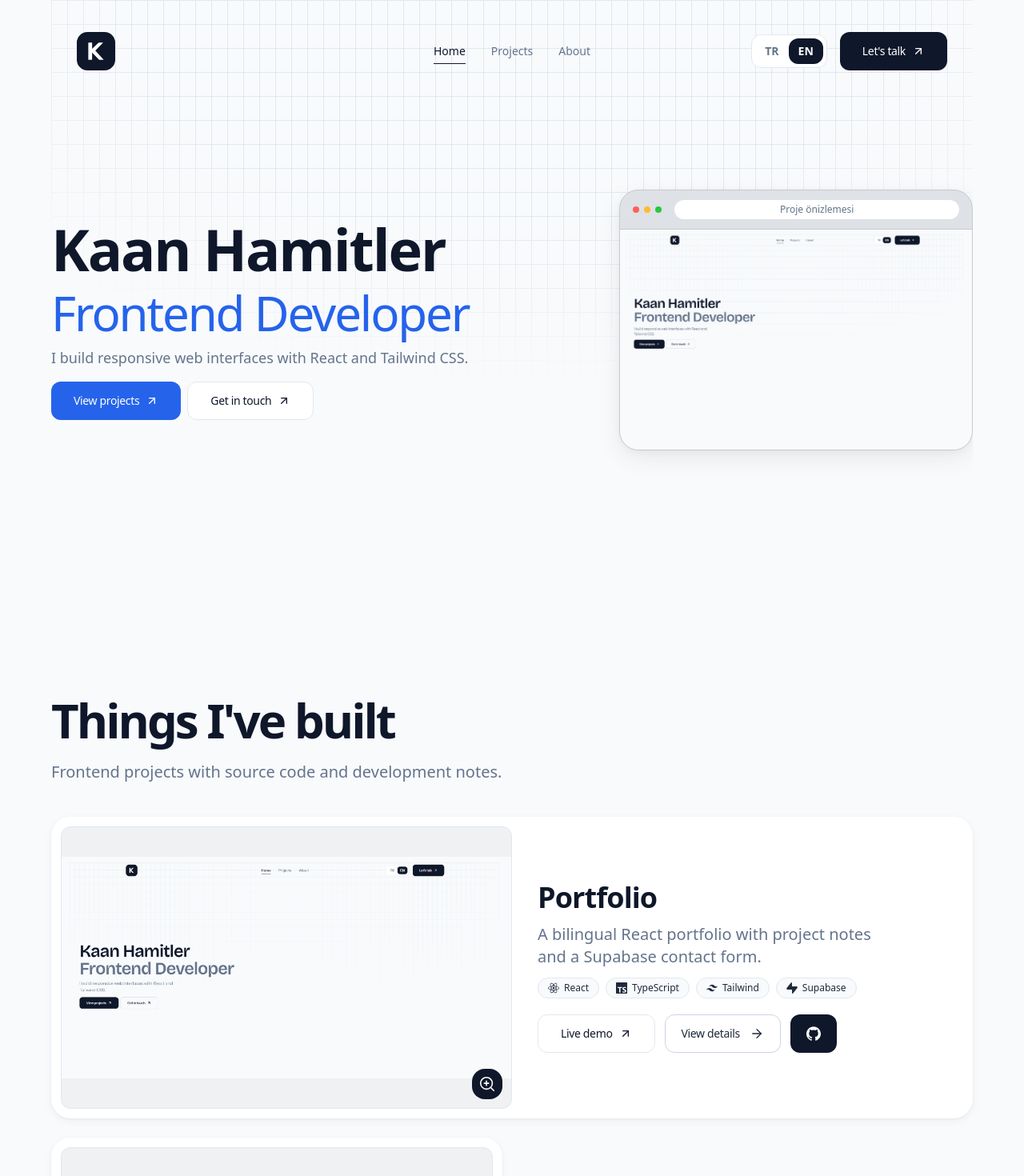
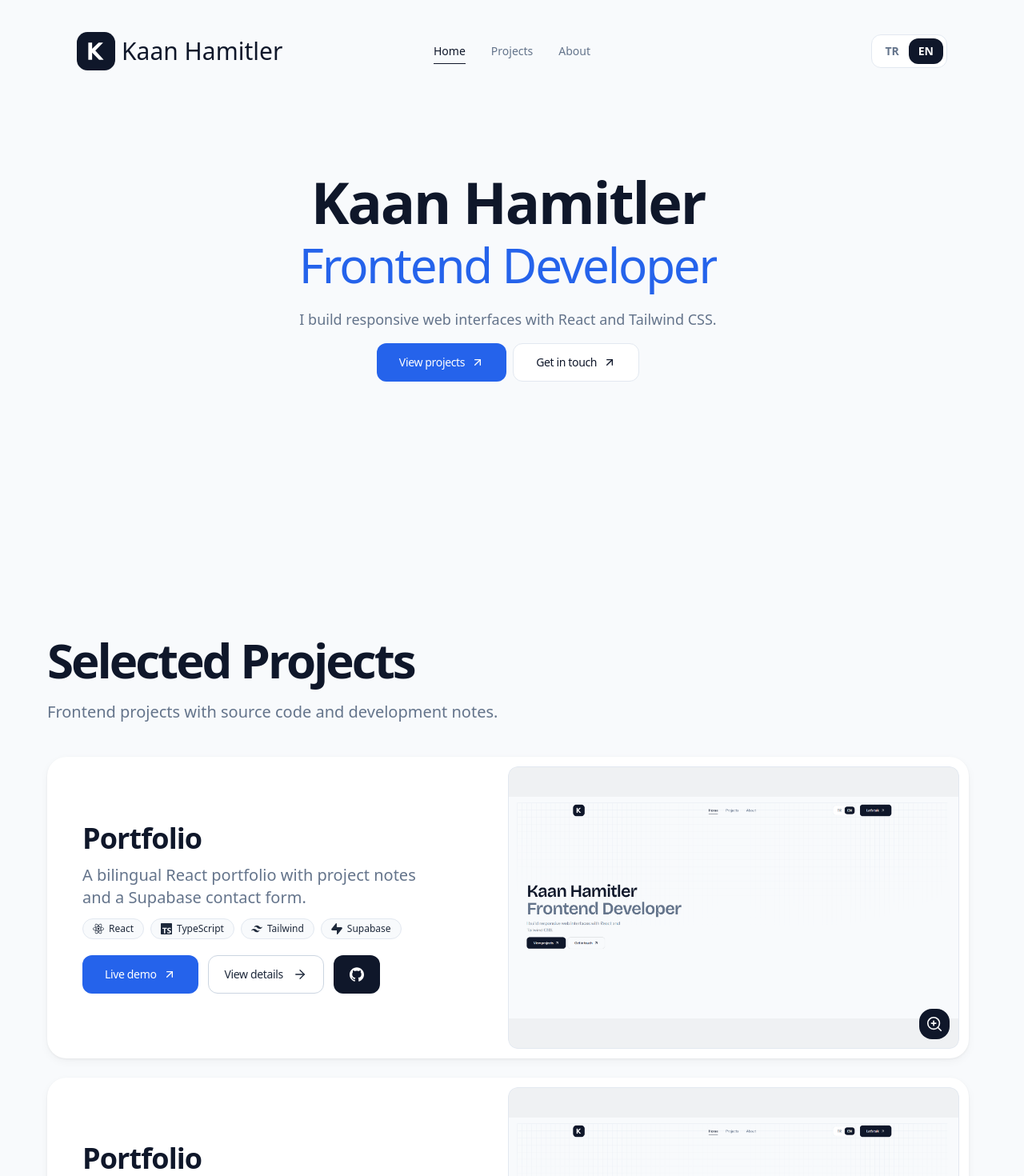
Before and after one commit to Kaan-Developer/Portfolio, a React (Vite) app: page / in a window 1280 px wide. Shown: the top 1470 px of the page at 80% size. Built offline with nearby package versions, Linux system fonts and the light colour scheme.

Commit message:
feat: add page animations and update portfolio layout

```diff
--- a/src/components/sections/Hero.tsx
+++ b/src/components/sections/Hero.tsx
@@ -1,32 +1,68 @@
+import { motion, useReducedMotion } from "motion/react";
+import type { Variants } from "motion/react";
+
 import { useSite } from "../../hooks/useSite";
 import Button from "../ui/Button";
-import Pattern from "../ui/Pattern";
-import Reveal from "../ui/Reveal";
-import Heroİmage from "../../assets/images/portfolioHero.png";
+
+const content: Variants = {
+  hidden: {},
+  visible: {
+    transition: {
+      delayChildren: 0.2,
+      staggerChildren: 0.12,
+    },
+  },
+};
+
+const item: Variants = {
+  hidden: { opacity: 0, y: 36 },
+  visible: {
+    opacity: 1,
+    y: 0,
+    transition: {
+      duration: 0.75,
+      ease: [0.22, 1, 0.36, 1],
+    },
+  },
+};
 
 const Hero = () => {
   const site = useSite();
+  const reduce = useReducedMotion();
 
   return (
     <section
       id="home"
-      className="grid w-full grid-cols-1 items-center lg:grid-cols-[minmax(0,3fr)_minmax(0,2fr)] relative min-h-screen gap-10 lg:gap-12 overflow-hidden"
+      className="flex relative mt-24 mb-20 grid w-full items-center gap-10 overflow-hidden py-30 lg:gap-12"
     >
-      <Pattern />
+      <motion.div
+        variants={content}
+        initial={reduce ? false : "hidden"}
+        animate="visible"
+        className="relative z-10 flex flex-col items-center justify-center gap-4"
+      >
+        <h1 className="text-5xl font-semibold leading-[1.02] tracking-[-0.03em] text-black lg:text-7xl">
+          <span className="block overflow-hidden pb-2 text-center">
+            <motion.span variants={item} className="block">
+              {site.name}
+            </motion.span>
+          </span>
 
-      <Reveal className="relative z-10 flex flex-col items-start justify-center gap-4">
-        <div className="flex flex-col gap-3">
-          <h1 className="text-5xl font-semibold leading-[1.02] tracking-[-0.03em] text-black lg:text-7xl">
-            {site.name}
-            <p className="mt-3 text-4xl font-medium text-primary lg:text-6xl">{site.role}</p>
-          </h1>
+          <span className="mt-1 block overflow-hidden pb-2 text-4xl font-medium text-primary lg:text-6xl">
+            <motion.span variants={item} className="block">
+              {site.role}
+            </motion.span>
+          </span>
+        </h1>
 
-          <p className="text-base text-muted md:text-lg">
-            {site.littleDesc}
-          </p>
-        </div>
+        <motion.p
+          variants={item}
+          className="text-base text-muted md:text-lg"
+        >
+          {site.littleDesc}
+        </motion.p>
 
-        <div className="flex flex-row md:flex-row gap-2">
+        <motion.div variants={item} className="flex flex-wrap gap-2">
           <Button arrow link="#projects" variant="blue">
             {site.buttons.projectBtn}
           </Button>
@@ -34,49 +70,20 @@ const Hero = () => {
           <Button arrow link="#contact" variant="outline">
             {site.buttons.contactBtn}
           </Button>
-        </div>
-      </Reveal>
+        </motion.div>
+      </motion.div>
 
-      <div className="relative z-10">
-        <figure
-  className="
-    min-w-0 w-full overflow-hidden
-    rounded-2xl border border-[#c7c9cc]
-    bg-[#dee1e6] shadow-medium
-  "
->
-  {/* Dekoratif tarayıcı çubuğu */}
-  <div
-    aria-hidden="true"
-    className="
-      flex items-center gap-4
-      border-b border-[#c7c9cc] px-4 py-3
-    "
-  >
-    <div className="flex shrink-0 gap-1.5">
-      <span className="size-2 rounded-full bg-[#ff5f57]" />
-      <span className="size-2 rounded-full bg-[#febc2e]" />
-      <span className="size-2 rounded-full bg-[#28c840]" />
-    </div>
-
-    <span
-      className="
-        min-w-0 flex-1 truncate rounded-md
-        bg-white px-3 py-1 text-center text-xs text-muted
-      "
-    >
-      Proje önizlemesi
-    </span>
-  </div>
-
-  {/* Gerçek projenin ekran görüntüsü */}
-  <img
-    src={Heroİmage}
-    alt="Öne çıkan projenin masaüstü arayüzü"
-    className="aspect-[16/10] w-full bg-bg object-contain object-top"
-  />
-</figure>
-      </div>
+      <motion.div
+        initial={reduce ? false : { opacity: 0, y: 48, scale: 0.96 }}
+        animate={{ opacity: 1, y: 0, scale: 1 }}
+        transition={{
+          duration: reduce ? 0 : 0.9,
+          delay: reduce ? 0 : 0.35,
+          ease: [0.22, 1, 0.36, 1],
+        }}
+        className="relative z-10"
+      >
+      </motion.div>
     </section>
   );
 };
--- a/src/components/sections/Projects.tsx
+++ b/src/components/sections/Projects.tsx
@@ -28,35 +28,24 @@ const Projects = ({ hideDetails = false }: projectBtnType) => {
         </p>
       </Reveal>
 
-      <div className="grid grid-cols-1 lg:grid-cols-2 gap-6">
-        {projects.slice(0,3).map((project, index) => {
-          const isFeatured = index === 0;
+      <div className="grid grid-cols-1 gap-6">
+        {projects.map((project, index) => {
 
           return (
             <Reveal
               key={project.slug}
-              className={`min-w-0 w-full ${isFeatured ? "lg:col-span-2" : ""}`}
+              delay={index * 0.08}
+              className="min-w-0 w-full"
             >
-              <article className={`grid h-full rounded-2xl
-                bg-white p-3 shadow-soft ${
-                  isFeatured ? "lg:grid-cols-2" : ""
-                }`}>
-                <div className="relative self-center">
-                  <img
-                    draggable={false}
-                    src={project.image}
-                    alt={project.title}
-                    className="aspect-[16/10] w-full rounded-md border border-border bg-muted/10 object-contain"
-                  />
+              <article
+  className="group grid h-full rounded-2xl transition-transform duration-300 motion-safe:hover:-translate-y-1.5
+    bg-white p-3 shadow-soft lg:grid-cols-2"
+>
 
-                  {project.image && (
-                    <Zoom src={project.image} alt={project.title} />
-                  )}
-                </div>
+                <div
+                  className="flex min-w-0 flex-col justify-center gap-3 p-3 pt-5 lg:p-8"
 
-                <div className={`flex min-w-0 flex-col justify-center gap-3 p-3 pt-5 ${
-                  isFeatured ? "lg:p-8" : ""
-                }`}>
+                >
                   <div className="flex flex-wrap gap-2 items-center justify-between">
                     <h3 className="text-balance text-2xl lg:text-4xl font-bold tracking-tight">
                       {project.title}
@@ -95,7 +84,7 @@ const Projects = ({ hideDetails = false }: projectBtnType) => {
                         arrow
                         link={project.live}
                         target="_blank"
-                        variant="outline"
+                        variant="blue"
                       >
                         {site.buttons.liveDemoBtn}
                       </Button>
@@ -126,6 +115,20 @@ const Projects = ({ hideDetails = false }: projectBtnType) => {
                     ></Button>
                   </div>
                 </div>
+
+                  <div className="relative self-center overflow-hidden rounded-md">
+
+                  {project.image && (
+                    <Zoom src={project.image} alt={project.title} />
+                  )}
+
+                                    <img
+                    draggable={false}
+                    src={project.image}
+                    alt={project.title}
+                    className="aspect-[16/10] w-full rounded-md border border-border bg-muted/10 object-contain transition-transform duration-500 motion-safe:group-hover:scale-[1.025]"
+                  />
+                </div>
               </article>
             </Reveal>
           );
--- /dev/null
+++ b/src/components/ui/Intro.tsx
@@ -0,0 +1,75 @@
+import { useEffect } from "react";
+import { animate, motion, useMotionValue, useTransform } from "motion/react";
+import { useSite } from "../../hooks/useSite";
+
+type IntroProps = {
+  leaving: boolean;
+  onReveal: () => void;
+  onComplete: () => void;
+};
+
+const Intro = ({ leaving, onReveal, onComplete }: IntroProps) => {
+  const site = useSite();
+  const progress = useMotionValue(0);
+  const counter = useTransform(progress, (value) =>
+    String(Math.round(value)).padStart(2, "0"),
+  );
+
+  useEffect(() => {
+    const animation = animate(progress, 100, {
+      duration: 1.2,
+      ease: "easeInOut",
+      onComplete: onReveal,
+    });
+
+    return () => animation.stop();
+  }, [progress, onReveal]);
+
+  return (
+    <motion.div
+      data-intro
+      aria-hidden="true"
+      initial={{ y: 0 }}
+      animate={{ y: leaving ? "-100%" : 0 }}
+      transition={{ duration: 0.75, ease: [0.76, 0, 0.24, 1] }}
+      onAnimationComplete={() => {
+        if (leaving) onComplete();
+      }}
+      className="fixed inset-0 z-[100] flex flex-col justify-between bg-[#000000] p-6 text-white sm:p-12"
+    >
+      <div className="flex justify-between text-xs uppercase tracking-[0.18em]">
+        <span>Portfolio</span>
+        <span>{new Date().getFullYear()}</span>
+      </div>
+
+      <div className="font-display text-[clamp(3.5rem,14vw,11rem)] font-medium leading-[0.95] tracking-[-0.06em]">
+        {site.name.split(" ").map((word, index) => (
+          <span key={word + index} className="block overflow-hidden pb-2">
+            <motion.span
+              className="block"
+              initial={{ y: "110%" }}
+              animate={{ y: 0 }}
+              transition={{
+                duration: 0.65,
+                delay: index * 0.09,
+                ease: [0.22, 1, 0.36, 1],
+              }}
+            >
+              {word}
+            </motion.span>
+          </span>
+        ))}
+      </div>
+
+      <div className="flex items-end justify-between gap-4">
+        <span className="text-sm">{site.role}</span>
+
+        <motion.span className="font-display text-6xl leading-none tabular-nums sm:text-8xl">
+          {counter}
+        </motion.span>
+      </div>
+    </motion.div>
+  );
+};
+
+export default Intro;
--- a/src/components/ui/Navbar.tsx
+++ b/src/components/ui/Navbar.tsx
@@ -7,10 +7,11 @@ import Language from "./Language";
 import { useMenuStore } from "../../store/menu";
 
 import { Menu, X } from "lucide-react";
-import Button from "./Button";
+import { motion, useReducedMotion } from "motion/react";
 
 export const Navbar = () => {
   const site = useSite();
+  const reduce = useReducedMotion();
 
   const { isOpen, toggle } = useMenuStore();
   const [isScrolled, setIsScrolled] = useState(false);
@@ -34,13 +35,20 @@ export const Navbar = () => {
 
   return (
     <>
-      <header
-        className={`
+    <motion.header
+  initial={reduce ? false : { opacity: 0, y: -18 }}
+  animate={{ opacity: 1, y: 0 }}
+  transition={{
+    duration: reduce ? 0 : 0.6,
+    delay: reduce ? 0 : 0.2,
+  }}
+  className="
     fixed top-5 md:top-6 left-1/2 z-50 isolate
-    flex h-20 w-[calc(100%-3rem)] max-w-6xl -translate-x-1/2 items-center justify-between
+    flex h-20 w-[calc(100%-3rem)] max-w-6xl
+    -translate-x-1/2 items-center justify-between
     rounded-2xl px-4 sm:px-6 lg:px-8
-  `}
-      >
+  "
+>
         <div
           aria-hidden={true}
           className={`pointer-events-none absolute inset-0 -z-10 rounded-2xl border
@@ -54,14 +62,11 @@ export const Navbar = () => {
         <a
           href="#home"
           aria-label={site.accessibility.home}
-          className="flex select-none shrink-0 text-black transition-opacity hover:opacity-80"
+          className="flex items-center gap-2 select-none shrink-0 text-black transition-opacity hover:opacity-80"
         >
           <LogoMark className="h-12 w-auto" />
+          <span className="text-2xl md:text-3xl font-medium">{site.name}</span>
         </a>
-
-        <div className="hidden lg:flex items-center">
-          <Ul />
-        </div>
 
         <div className="flex lg:hidden">
           <button
@@ -84,7 +89,7 @@ export const Navbar = () => {
           id="mobile-menu"
           aria-hidden={!isOpen}
           inert={!isOpen}
-          className={`absolute top-[calc(100%+0.75rem)] right-0 left-0 flex flex-col gap-4 rounded-2xl bg-white/95 backdrop-blur-md p-6 shadow-medium lg:hidden border border-black/5 transition-[opacity,translate,visibility] duration-200 ease-out motion-reduce:transition-none ${
+          className={`absolute top-[calc(100%+0.75rem)] right-0 left-0 flex flex-col gap-4 rounded-2xl bg-white/95 backdrop-blur-md p-6 shadow-medium lg:hidden border border-black/5 transition-[opacity,translate,visibility] duration-200 ease-out motion-reduce:transition-none lg:hidden ${
             isOpen
               ? "visible opacity-100 translate-y-0"
               : "invisible opacity-0 -translate-y-2 pointer-events-none"
@@ -94,22 +99,13 @@ export const Navbar = () => {
 
                     <Language />
 
-          <div className="flex items-start justify-start">
-                      <div className="flex flex-col">
-            <Button arrow link="#contact" variant="primary">
-              {site.buttons.letsContactBtn}
-            </Button>
-          </div>
-                    </div>
         </div>
 
-        <div className="hidden lg:flex gap-4">
+        <div className="hidden lg:flex items-center gap-4">
+          <Ul />
           <Language />
-          <Button arrow link="#contact" variant="primary">
-            {site.buttons.letsContactBtn}
-          </Button>
         </div>
-      </header>
+      </motion.header>
 
       {isOpen && (
         <button
--- a/src/components/ui/Reveal.tsx
+++ b/src/components/ui/Reveal.tsx
@@ -1,4 +1,3 @@
-// src/components/ui/Reveal.tsx
 import { motion, useReducedMotion } from "motion/react";
 import type { ReactNode } from "react";
 
@@ -8,26 +7,19 @@ type RevealProps = {
   className?: string;
 };
 
-const Reveal = ({
-  children,
-  delay = 0,
-  className,
-}: RevealProps) => {
+const Reveal = ({ children, delay = 0, className }: RevealProps) => {
   const reduce = useReducedMotion();
 
   return (
     <motion.div
       className={className}
-      initial={reduce ? false : { opacity: 0, y: 16 }}
+      initial={reduce ? false : { opacity: 0, y: 32 }}
       whileInView={{ opacity: 1, y: 0 }}
-      viewport={{
-        once: true,
-        margin: "0px 0px -40px 0px",
-      }}
+      viewport={{ once: true, amount: 0.12 }}
       transition={{
-        duration: reduce ? 0 : 0.45,
+        duration: reduce ? 0 : 0.7,
+        delay: reduce ? 0 : delay,
         ease: [0.22, 1, 0.36, 1],
-        delay: reduce ? 0 : delay,
       }}
     >
       {children}
--- a/src/data/enSite.ts
+++ b/src/data/enSite.ts
@@ -75,7 +75,7 @@ export const enSite = {
   },
 
   projectsSection: {
-    title: "Things I've built",
+    title: "Selected Projects",
     description: "Frontend projects with source code and development notes.",
   },
 
--- a/src/data/trSite.ts
+++ b/src/data/trSite.ts
@@ -136,7 +136,7 @@ export const trSite: typeof enSite = {
   },
 
   projectsSection: {
-    title: "Geliştirdiklerim",
+    title: "Seçili Projeler",
     description: "Kaynak kodu ve geliştirme notlarıyla frontend projeleri.",
   },
 
--- a/src/index.css
+++ b/src/index.css
@@ -255,3 +255,8 @@
     scroll-behavior: auto !important;
   }
 }
+
+
+html {
+  scrollbar-gutter: stable;
+}
--- a/src/main.tsx
+++ b/src/main.tsx
@@ -1,11 +1,22 @@
-import { StrictMode } from 'react'
-import { createRoot } from 'react-dom/client'
+import { StrictMode } from "react";
+import { createRoot } from "react-dom/client";
+
 import "@fontsource-variable/bricolage-grotesque";
 import "@fontsource/instrument-serif/400-italic.css";
 import "./index.css";
-import App from './App.tsx'
+import App from "./App.tsx";
 
-createRoot(document.getElementById('root')!).render(
+const entryUrl = new URL(window.location.href);
+
+if (entryUrl.pathname === "/") {
+  window.history.scrollRestoration = "manual";
+  entryUrl.hash = "";
+
+  window.history.replaceState(window.history.state, "", entryUrl);
+  window.scrollTo({ top: 0, left: 0, behavior: "instant" });
+}
+
+createRoot(document.getElementById("root")!).render(
   <StrictMode>
     <App />
   </StrictMode>,
--- a/src/pages/AnaPage.tsx
+++ b/src/pages/AnaPage.tsx
@@ -1,5 +1,10 @@
+import { useCallback, useLayoutEffect, useState } from "react";
+import { useLocation } from "react-router-dom";
+import { useReducedMotion } from "motion/react";
+
 import Navbar from "../components/ui/Navbar";
-
+import Intro from "../components/ui/Intro";
+import Reveal from "../components/ui/Reveal";
 import Hero from "../components/sections/Hero";
 import About from "../components/sections/About";
 import Projects from "../components/sections/Projects";
@@ -8,35 +13,82 @@ import Footer from "../components/sections/Footer";
 import ScrollToTop from "../components/ui/ScrollToTop";
 import SmoothScroll from "../components/ui/SmoothScroll";
 
-import { useLayoutEffect } from "react";
-import { useLocation } from "react-router-dom";
+type Phase = "intro" | "reveal" | "ready";
 
 const AnaPage = () => {
   const { hash, key } = useLocation();
+  const reduce = useReducedMotion();
+
+  const [phase, setPhase] = useState<Phase>(() =>
+  window.matchMedia("(prefers-reduced-motion: reduce)").matches
+    ? "ready"
+    : "intro",
+);
+
+  const skipIntro = reduce === true;
+  const showIntro = phase !== "ready" && !skipIntro;
+  const showPage = phase !== "intro" || skipIntro;
+
+  const handleReveal = useCallback(() => setPhase("reveal"), []);
 
   useLayoutEffect(() => {
-    if (!hash) return;
+    if (!showIntro) return;
 
-    const section = document.getElementById(hash.slice(1));
+    const root = document.documentElement;
+    const previousOverflow = root.style.overflow;
 
-    section?.scrollIntoView({
+    root.style.overflow = "hidden";
+
+    return () => {
+      root.style.overflow = previousOverflow;
+    };
+  }, [showIntro]);
+
+  useLayoutEffect(() => {
+    if (!showPage) return;
+
+if (!hash) {
+  window.scrollTo({ top: 0, left: 0, behavior: "instant" });
+  return;
+}
+
+    document.getElementById(hash.slice(1))?.scrollIntoView({
       behavior: "instant",
       block: "start",
     });
-  }, [hash, key]);
+  }, [hash, key, showPage]);
 
   return (
     <>
+      {showIntro && (
+        <Intro
+          leaving={phase === "reveal"}
+          onReveal={handleReveal}
+          onComplete={() => setPhase("ready")}
+        />
+      )}
+
+      {showPage && (
+        <div inert={showIntro}>
           <main className="bg-bg w-full mx-auto min-w-0 max-w-6xl px-10 xl:px-0 gap-2">
             <Navbar />
             <Hero />
             <Projects />
             <About />
+
+            <Reveal>
               <Contact />
+            </Reveal>
           </main>
+
+          <Reveal>
             <Footer />
+          </Reveal>
+
           <ScrollToTop />
-      <SmoothScroll />
+          {!showIntro && <SmoothScroll />}
+        </div>
+      )}
     </>
   );
 };
```
Also changed, not shown: src/components/sections/Footer.tsx (+3 -9 lines). Lines whose indentation alone changed are shown as unchanged.
